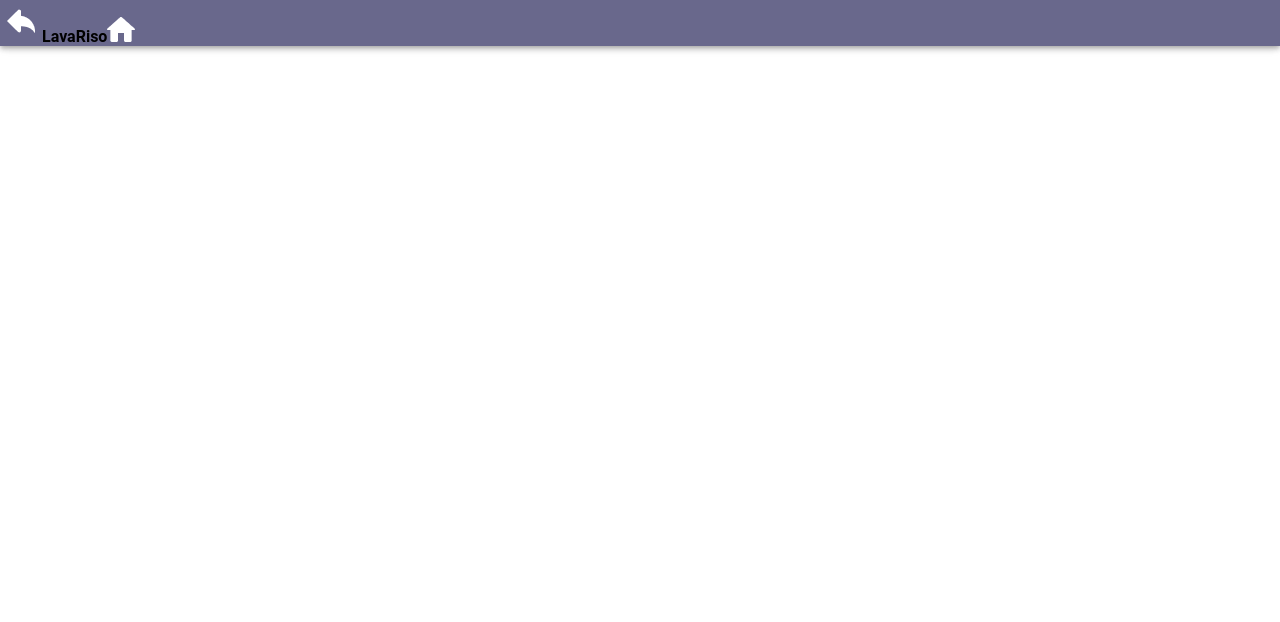
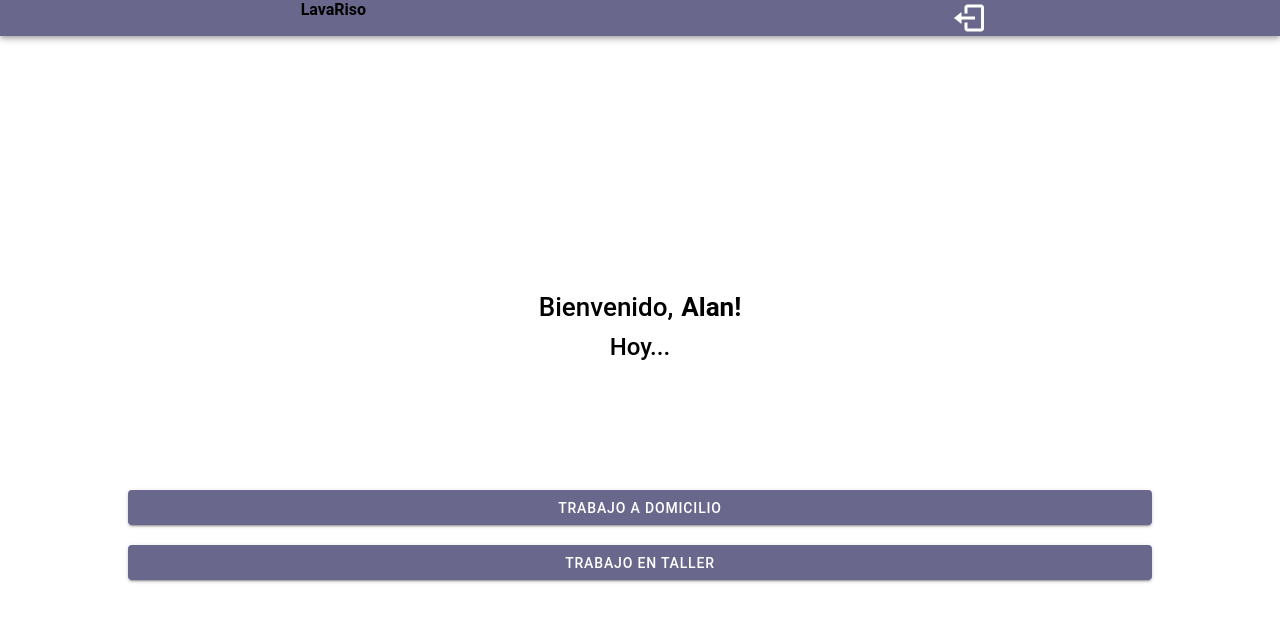
Before and after one commit to PochiTama-dev/lavarisoapp, a React (Vite) app: page /rol in a window 1280 px wide. Shown: the top 622 px of the page. Built offline with nearby package versions, Linux system fonts and the light colour scheme.

Commit message:
LVM-1 // Rol de login

```diff
--- a/src/App.tsx
+++ b/src/App.tsx
@@ -31,16 +31,19 @@ import "@ionic/react/css/display.css";
 /* Theme variables */
 import "./theme/variables.css";
 import Login from "./pages/Login/Login";
+import LoginRol from "./pages/Login/LoginRol";
 
 setupIonicReact();
 
 const App: React.FC = () => {
   return (
     <IonApp>
-      <HeaderGeneral />
       <IonReactRouter>
         <Route path="/login" exact={true}>
           <Login />
+        </Route>
+        <Route path="/rol" exact={true}>
+          <LoginRol />
         </Route>
         <Route path="/diagnostico" exact={true}>
           <Diagnostico />
--- a/src/components/Login/Login.css
+++ b/src/components/Login/Login.css
@@ -12,7 +12,7 @@
   display: flex;
   justify-content: center;
   font-size: xx-large;
-  margin-top: 40%;
+  margin-top: 30%;
 }
 
 .login h2 {
@@ -29,10 +29,32 @@
   margin-left: 10%;
   border-radius: 20px;
   margin-top: 10%;
-  /* margin-bottom: 10%; */
   padding-left: 20px !important;
 }
 
 .login-button {
   margin-top: 15%;
 }
+
+.login-rol-container h1 {
+  display: flex;
+  justify-content: center;
+  margin-top: 20%;
+}
+
+.login-rol-container strong {
+  margin-left: 8px;
+}
+
+.login-rol-container h2 {
+  display: flex;
+  justify-content: center;
+  margin-bottom: 10%;
+  margin-top: 0;
+}
+
+.login-rol-container ion-button {
+  min-height: 35px !important;
+  height: 35px !important;
+  width: 80%;
+}
--- a/src/components/Login/Login.tsx
+++ b/src/components/Login/Login.tsx
@@ -1,6 +1,7 @@
 import {
   IonButton,
   IonContent,
+  IonHeader,
   IonInput,
   IonPage,
   IonTitle,
--- /dev/null
+++ b/src/components/Login/LoginRol.tsx
@@ -0,0 +1,26 @@
+import HeaderHome from "../Header/HeaderHome";
+import "./Login.css";
+import { IonButton, IonContent, IonHeader } from "@ionic/react";
+
+function LoginRolComponent() {
+  const name = " Alan";
+  return (
+    <IonContent className="login-rol-container">
+      <IonHeader>
+        <HeaderHome />
+      </IonHeader>
+      <>
+        <h1>
+          Bienvenido, <strong> {name + "!"}</strong>
+        </h1>
+        <h2>Hoy...</h2>
+      </>
+      <>
+        <IonButton>Trabajo a domicilio</IonButton>
+        <IonButton>Trabajo en taller</IonButton>
+      </>
+    </IonContent>
+  );
+}
+
+export default LoginRolComponent;
--- a/src/pages/Chat/Chat.tsx
+++ b/src/pages/Chat/Chat.tsx
@@ -1,9 +1,19 @@
-import React, { useState, useEffect, useRef } from 'react';
-import { IonContent, IonPage, IonList, IonItem, IonLabel, IonInput, IonIcon } from '@ionic/react';
-import { paperPlaneOutline } from 'ionicons/icons';
-import './chat.css'
+import React, { useState, useEffect, useRef } from "react";
+import {
+  IonContent,
+  IonPage,
+  IonList,
+  IonItem,
+  IonLabel,
+  IonInput,
+  IonIcon,
+  IonHeader,
+} from "@ionic/react";
+import { paperPlaneOutline } from "ionicons/icons";
+import "./chat.css";
+import HeaderGeneral from "../../components/Header/HeaderGeneral";
 const Chat: React.FC = () => {
-    const [message, setMessage] = useState('');
+  const [message, setMessage] = useState("");
   const [messages, setMessages] = useState<string[]>([]);
   const inputRef = useRef<HTMLIonInputElement>(null);
 
@@ -13,9 +23,9 @@ const Chat: React.FC = () => {
   }, []);
 
   const handleSendMessage = () => {
-        if (message.trim() !== '') {
+    if (message.trim() !== "") {
       setMessages([...messages, message]);
-            setMessage('');
+      setMessage("");
       // Enfocar el cuadro de entrada después de enviar el mensaje
       inputRef.current?.setFocus();
     }
@@ -24,8 +34,13 @@ const Chat: React.FC = () => {
   return (
     <IonPage>
       <IonContent>
-                <div style={{ display: 'flex', flexDirection: 'column', height: '100%' }}>
-                    <div style={{ flex: '1', overflowY: 'auto' }}>
+        <IonHeader>
+          <HeaderGeneral />
+        </IonHeader>
+        <div
+          style={{ display: "flex", flexDirection: "column", height: "100%" }}
+        >
+          <div style={{ flex: "1", overflowY: "auto" }}>
             <IonList>
               {messages.map((msg, index) => (
                 <IonItem key={index}>
@@ -34,18 +49,36 @@ const Chat: React.FC = () => {
               ))}
             </IonList>
           </div>
-                    <div style={{ position: 'fixed', bottom: '0', width: '100%', padding: '15px', backgroundColor: '#69688C', display: 'flex', alignItems: 'center' }}>
-                        <div style={{ flex: '1' }}>
+          <div
+            style={{
+              position: "fixed",
+              bottom: "0",
+              width: "100%",
+              padding: "15px",
+              backgroundColor: "#69688C",
+              display: "flex",
+              alignItems: "center",
+            }}
+          >
+            <div style={{ flex: "1" }}>
               <IonInput
-                                  style={{ '--padding-start': '10px'  } as React.CSSProperties } //
-                                className='chat-input'
+                style={{ "--padding-start": "10px" } as React.CSSProperties} //
+                className="chat-input"
                 value={message}
                 placeholder="Escribe un mensaje..."
                 onIonChange={(e) => setMessage(e.detail.value!)}
                 ref={inputRef}
               />
             </div>
-                        <IonIcon icon={paperPlaneOutline} style={{ marginLeft: '10px', cursor: 'pointer', fontSize: '24px' }} onClick={handleSendMessage} />
+            <IonIcon
+              icon={paperPlaneOutline}
+              style={{
+                marginLeft: "10px",
+                cursor: "pointer",
+                fontSize: "24px",
+              }}
+              onClick={handleSendMessage}
+            />
           </div>
         </div>
       </IonContent>
--- a/src/pages/Diagnostico/Diagnostico.tsx
+++ b/src/pages/Diagnostico/Diagnostico.tsx
@@ -1,18 +1,39 @@
-import React, { useState } from 'react';
-import { IonContent, IonPage, IonIcon, IonCheckbox, IonInput, IonButton } from '@ionic/react';
-import { pencilOutline } from 'ionicons/icons';
-import './diagnostico.css';
-
+import React, { useState } from "react";
+import {
+  IonContent,
+  IonPage,
+  IonIcon,
+  IonCheckbox,
+  IonInput,
+  IonButton,
+  IonHeader,
+} from "@ionic/react";
+import { pencilOutline } from "ionicons/icons";
+import "./diagnostico.css";
+import HeaderGeneral from "../../components/Header/HeaderGeneral";
 
 const Diagnostico: React.FC = () => {
-    const [producto, setProducto] = useState('');
-    const [marca, setMarca] = useState('');
-    const [modelo, setModelo] = useState('');
-    const [cliente, setCliente] = useState('');
-    const [checkboxValues, setCheckboxValues] = useState<boolean[]>(Array(10).fill(false));
-    const [observaciones, setObservaciones] = useState('');
+  const [producto, setProducto] = useState("");
+  const [marca, setMarca] = useState("");
+  const [modelo, setModelo] = useState("");
+  const [cliente, setCliente] = useState("");
+  const [checkboxValues, setCheckboxValues] = useState<boolean[]>(
+    Array(10).fill(false)
+  );
+  const [observaciones, setObservaciones] = useState("");
 
-    const textosCheckbox = ['Enciende', 'Ingresa agua', 'No ingresa agua', 'Gira motor para los dos lados', 'Centrifuga', 'No centrifuga', 'Desagota', 'No desagota', 'Sin prueba de funcionamiento', 'No enciende'];
+  const textosCheckbox = [
+    "Enciende",
+    "Ingresa agua",
+    "No ingresa agua",
+    "Gira motor para los dos lados",
+    "Centrifuga",
+    "No centrifuga",
+    "Desagota",
+    "No desagota",
+    "Sin prueba de funcionamiento",
+    "No enciende",
+  ];
 
   const handleConfirmarClick = () => {
     const dataToSend = {
@@ -21,7 +42,7 @@ const Diagnostico: React.FC = () => {
       modelo,
       cliente,
       checkboxValues,
-            observaciones
+      observaciones,
     };
     console.log(dataToSend);
   };
@@ -29,53 +50,76 @@ const Diagnostico: React.FC = () => {
   return (
     <IonPage>
       <IonContent>
+        <IonHeader>
+          <HeaderGeneral />
+        </IonHeader>
 
         <div className="diagnostico-ctn">
           <div className="section">
             <h2>Diagnosticar</h2>
             <div className="item">
-                            <span><strong>Producto:</strong></span>
+              <span>
+                <strong>Producto:</strong>
+              </span>
               <IonInput
-                            style={{ marginLeft: '10px' }}
+                style={{ marginLeft: "10px" }}
                 value={producto}
                 placeholder="Ingrese producto"
                 onIonChange={(e) => setProducto(e.detail.value!)}
-
               />
-                            <IonIcon icon={pencilOutline} className="icon-pencil" style={{fontSize:'22px'}} />
+              <IonIcon
+                icon={pencilOutline}
+                className="icon-pencil"
+                style={{ fontSize: "22px" }}
+              />
             </div>
             <div className="item">
-                            <span><strong>Marca:</strong></span>
+              <span>
+                <strong>Marca:</strong>
+              </span>
               <IonInput
-                            style={{ marginLeft: '10px' }}
+                style={{ marginLeft: "10px" }}
                 value={marca}
                 placeholder="Ingrese marca"
                 onIonChange={(e) => setMarca(e.detail.value!)}
-
               />
-                            <IonIcon icon={pencilOutline} className="icon-pencil" style={{fontSize:'22px'}} />
+              <IonIcon
+                icon={pencilOutline}
+                className="icon-pencil"
+                style={{ fontSize: "22px" }}
+              />
             </div>
             <div className="item">
-                            <span><strong>Modelo:</strong></span>
+              <span>
+                <strong>Modelo:</strong>
+              </span>
               <IonInput
-                            style={{ marginLeft: '10px' }}
+                style={{ marginLeft: "10px" }}
                 value={modelo}
                 placeholder="Ingrese modelo"
                 onIonChange={(e) => setModelo(e.detail.value!)}
-
               />
-                            <IonIcon icon={pencilOutline} className="icon-pencil" style={{fontSize:'22px'}} />
+              <IonIcon
+                icon={pencilOutline}
+                className="icon-pencil"
+                style={{ fontSize: "22px" }}
+              />
             </div>
             <div className="item">
-                            <span><strong>N° de cliente:</strong></span>
+              <span>
+                <strong>N° de cliente:</strong>
+              </span>
               <IonInput
-                            style={{ marginLeft: '10px' }}
+                style={{ marginLeft: "10px" }}
                 value={cliente}
                 placeholder="Ingrese N° de cliente"
                 onIonChange={(e) => setCliente(e.detail.value!)}
-
               />
-                            <IonIcon icon={pencilOutline} className="icon-pencil" style={{fontSize:'22px'}} />
+              <IonIcon
+                icon={pencilOutline}
+                className="icon-pencil"
+                style={{ fontSize: "22px" }}
+              />
             </div>
           </div>
           <div className="section">
@@ -100,14 +144,18 @@ const Diagnostico: React.FC = () => {
           <div className="section">
             <h2>Observaciones</h2>
             <IonInput
-                        className='obs-input'
+              className="obs-input"
               value={observaciones}
               onIonChange={(e) => setObservaciones(e.detail.value!)}
               placeholder="Ingrese observaciones"
             />
           </div>
           <div className="section">
-                        <IonButton className='button' style={{ '--border-radius': '20px' }} onClick={handleConfirmarClick}>
+            <IonButton
+              className="button"
+              style={{ "--border-radius": "20px" }}
+              onClick={handleConfirmarClick}
+            >
               Confirmar
             </IonButton>
           </div>
--- /dev/null
+++ b/src/pages/Login/LoginRol.tsx
@@ -0,0 +1,7 @@
+import LoginRolComponent from "../../components/Login/LoginRol";
+
+const LoginRol: React.FC = () => {
+  return <LoginRolComponent />;
+};
+
+export default LoginRol;
```
Lines whose indentation alone changed are shown as unchanged.
